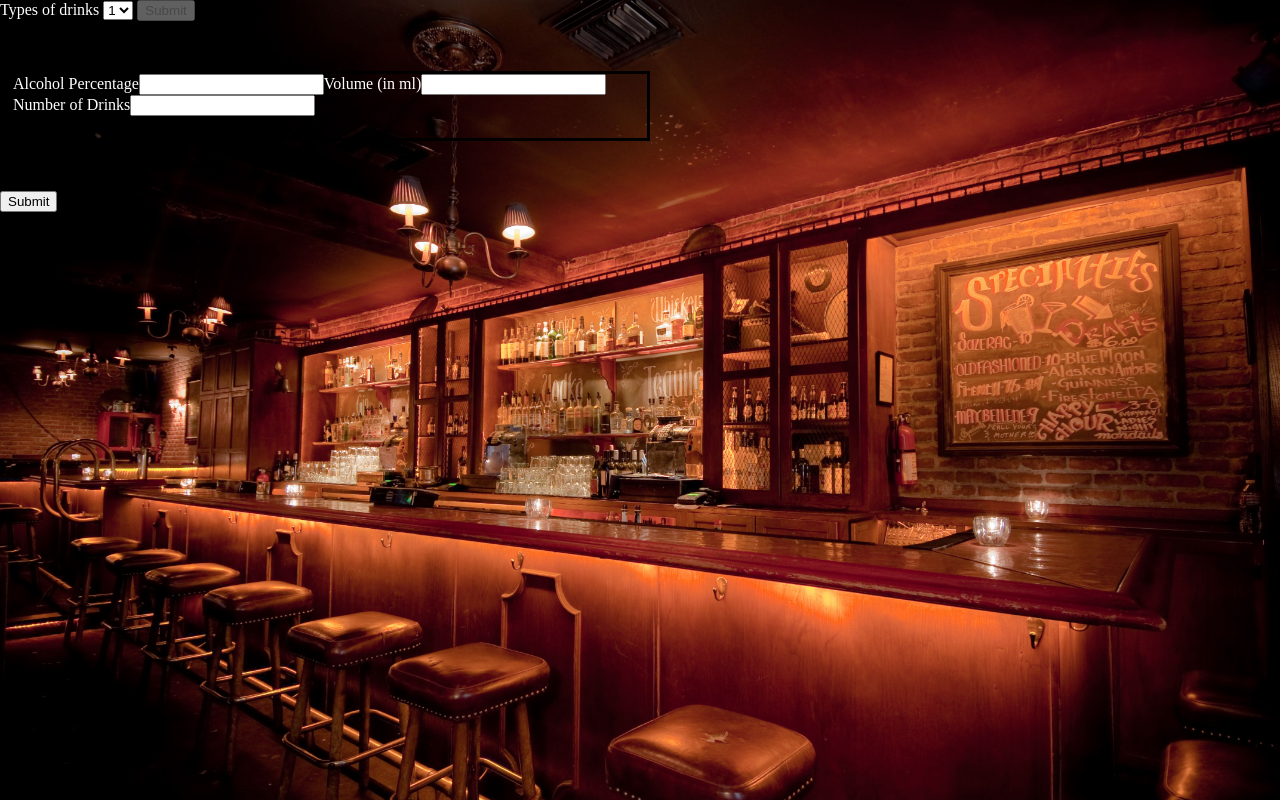
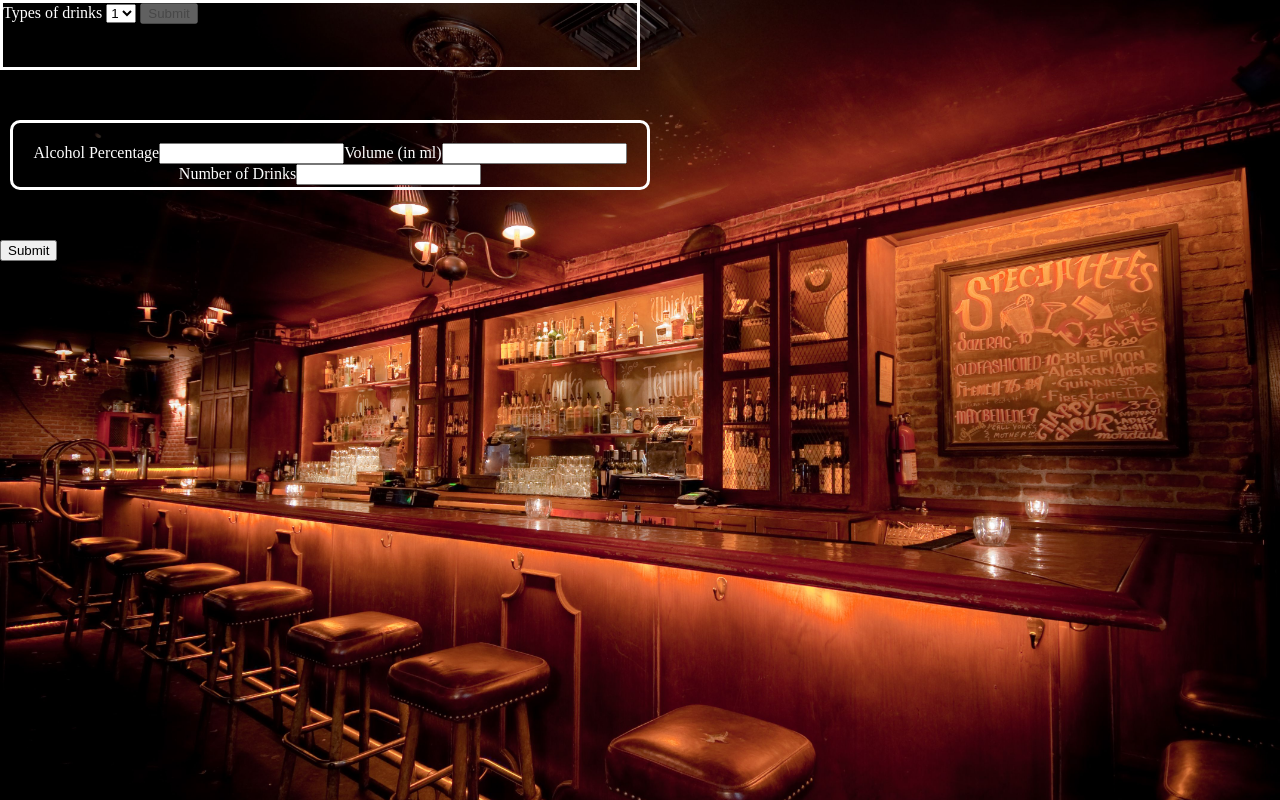
Before and after one commit to bteeboy/Alcohol-Context, a plain HTML site: page index.html in a window 1280 px wide. Both pictures are taken after a click on the button "Submit". Drawn offline with Linux system fonts and the light colour scheme.

Commit message:
some more CSS
Starting to be something

```diff
--- a/index.html
+++ b/index.html
@@ -10,6 +10,7 @@
 
 </head>
 <body>
+  <div class="selector">
     <label for="typesOfDrink">Types of drinks</label>
 
     <select name="typesOfDrink" id="typesOfDrink">
@@ -19,7 +20,7 @@
       <option value="4">4</option>
     </select>
     <button id="typeOfDrink__Button">Submit</button>
-
+  </div>
 </body>
 <script src="app.js"></script>
 </html>
--- a/styles.css
+++ b/styles.css
@@ -28,9 +28,18 @@ body {
     background-size: cover;
   }
 
+.selector {
+  border: 3px solid white;
+  height: 70px;
+  width: 50%;
+}
+
 .alcohol {
   margin: 50px 10px;
-  border: 3px solid black;
+  border: 3px solid white;
   width: 50%;
   height: 70px;
+  text-align: center;
+  border-radius: 10px;
+  padding: 20px 0;
 }
```
